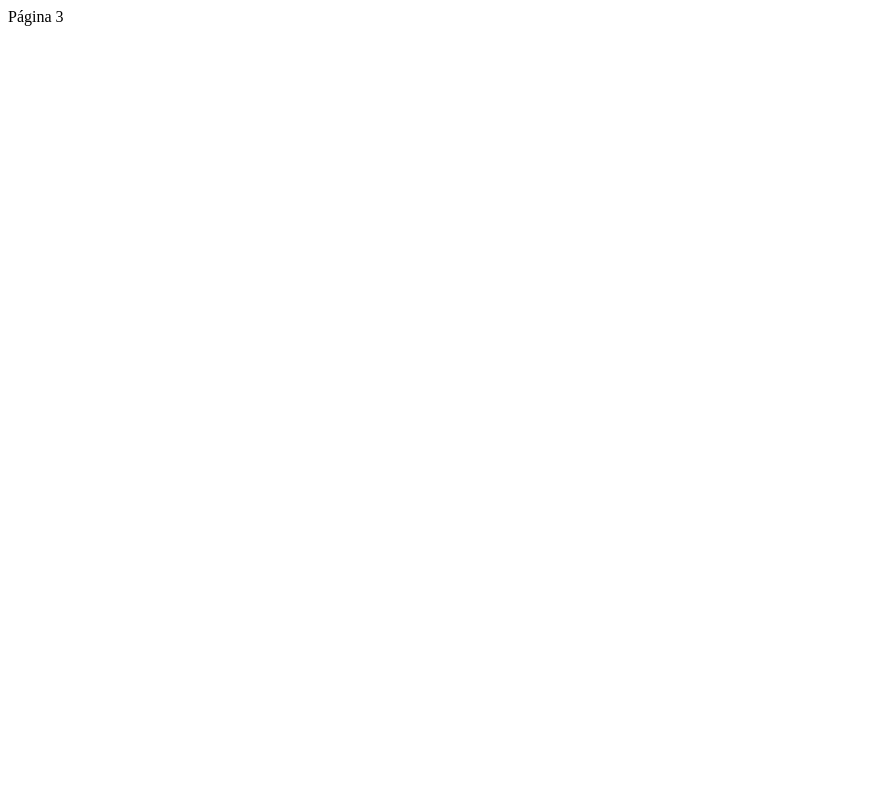
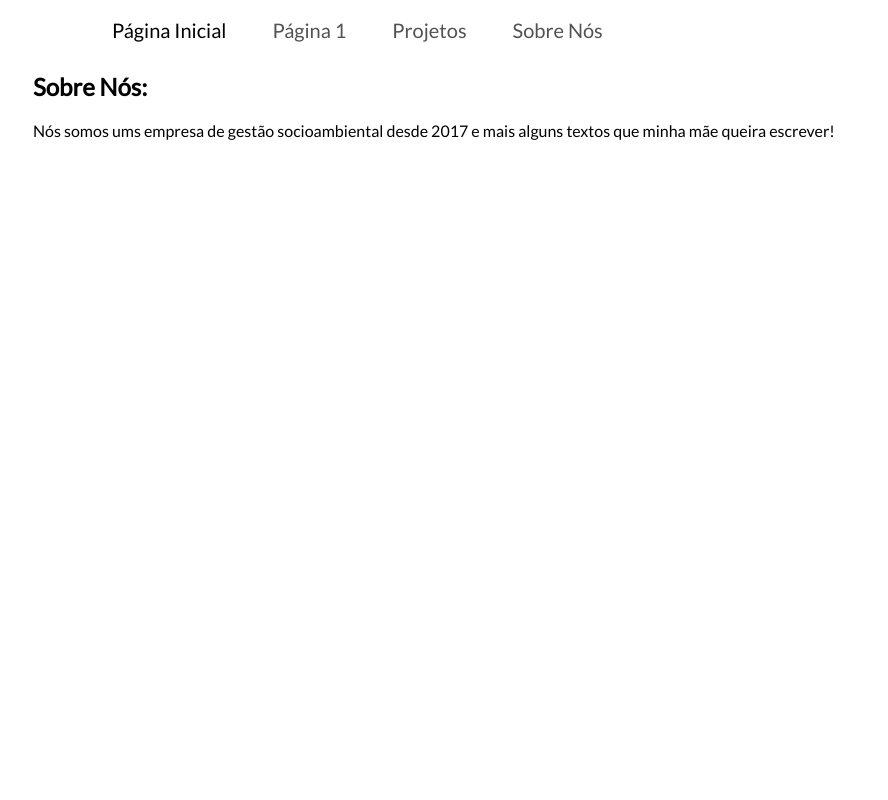
Before and after one commit to lucaskoblitz/cambaras, a Django app: a page that uses menu/templates/menu/p3.html in a window 1280 px wide. Before the commit the part shown is almost empty. Shown: the whole page, without its empty margins (0-888 px from the left). Run offline with Django 3.2, Linux system fonts and the light colour scheme.

Commit message:
style navbar

```diff
--- a/menu/static/menu/style.css
+++ b/menu/static/menu/style.css
@@ -1,22 +1,40 @@
+html {
+	font-family: 'Lato', sans-serif;
+	font-size: 16px;
+	padding-left: 25px;
+}
+
+
 ul {
 	list-style-type: none;
 	margin: 0;
 	padding: 10px;
-	background-color: #007EA7;
 	overflow: hidden;
 	width: 85%;
 }
 
+
 li {
 	display: inline;
 	float: left;
+	transition-duration: 1s;
 }
 
 li a {
 	text-align: center;
-	color: white;
 	padding: 14px 23px;
+	color: black;
 	text-decoration: none;
+	font-size: 1.25rem;
+}
+
+li a:not(.homepg){
+	color: #525252;
+}
+
+li a:hover {
+	color: black;
+	border-bottom: 1px solid black;
 }
 
 .limit {
--- a/menu/templates/menu/base.html
+++ b/menu/templates/menu/base.html
@@ -5,6 +5,7 @@
 	<meta charset="utf-8">
 	<meta name="viewport" content="width=device-width, initial-scale=1">
 	<link rel="stylesheet" type="text/css" href="{% static 'menu/style.css' %}">
+	<link href="https://fonts.googleapis.com/css2?family=Lato&display=swap" rel="stylesheet">
 	<title>Cambarás</title>
 </head>
 <body>
--- a/menu/templates/menu/navbar.html
+++ b/menu/templates/menu/navbar.html
@@ -1,8 +1,10 @@
+{% load static %}
 <nav>
 	<ul>
-		<li><a href="{% url 'home' %}">Página Inicial</a></li>
+		<li><a href="{% url 'home' %}"><img ></a><li>
+		<li><a href="{% url 'home' %}" class="homepg">Página Inicial</a></li>
 		<li><a href="{% url 'p1' %}">Página 1</a></li>
-		<li><a href="{% url 'p2' %}">Página 2</a></li>
-		<li class="limit"><a href="{%url 'p3' %}">Página 3</a></li>
+		<li><a href="{% url 'p2' %}">Projetos</a></li>
+		<li class="limit"><a href="{%url 'p3' %}">Sobre Nós</a></li>
 	</ul>
 </nav>
--- a/menu/templates/menu/p1.html
+++ b/menu/templates/menu/p1.html
@@ -1 +1,4 @@
+{% extends 'menu/base.html' %}
+{% block content %}
 <p>Página 1</p>
+{% endblock %}
--- a/menu/templates/menu/p2.html
+++ b/menu/templates/menu/p2.html
@@ -1 +1,4 @@
-<p>Página 2</p>
+{% extends 'menu/base.html' %}
+{% block content %}
+<h2>Projetos</h2>
+{% endblock %}
--- a/menu/templates/menu/p3.html
+++ b/menu/templates/menu/p3.html
@@ -1 +1,5 @@
-<p>Página 3</p>
+{% extends 'menu/base.html' %}
+{% block content %}
+<h2>Sobre Nós:</h2>
+<p>Nós somos ums empresa de gestão socioambiental desde 2017 e mais alguns textos que minha mãe queira escrever!</p>
+{% endblock %}
```
Also changed, not shown: menu/static/menu/flu.png (added).
